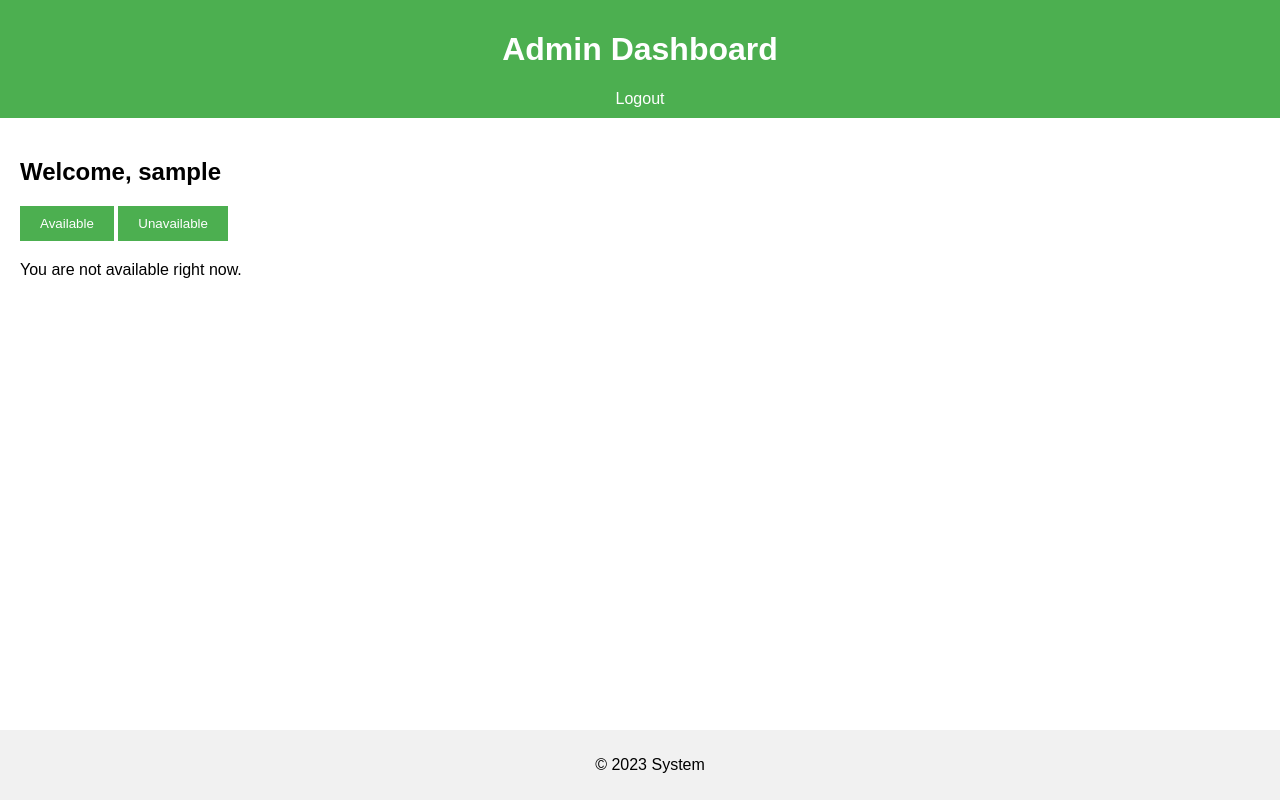
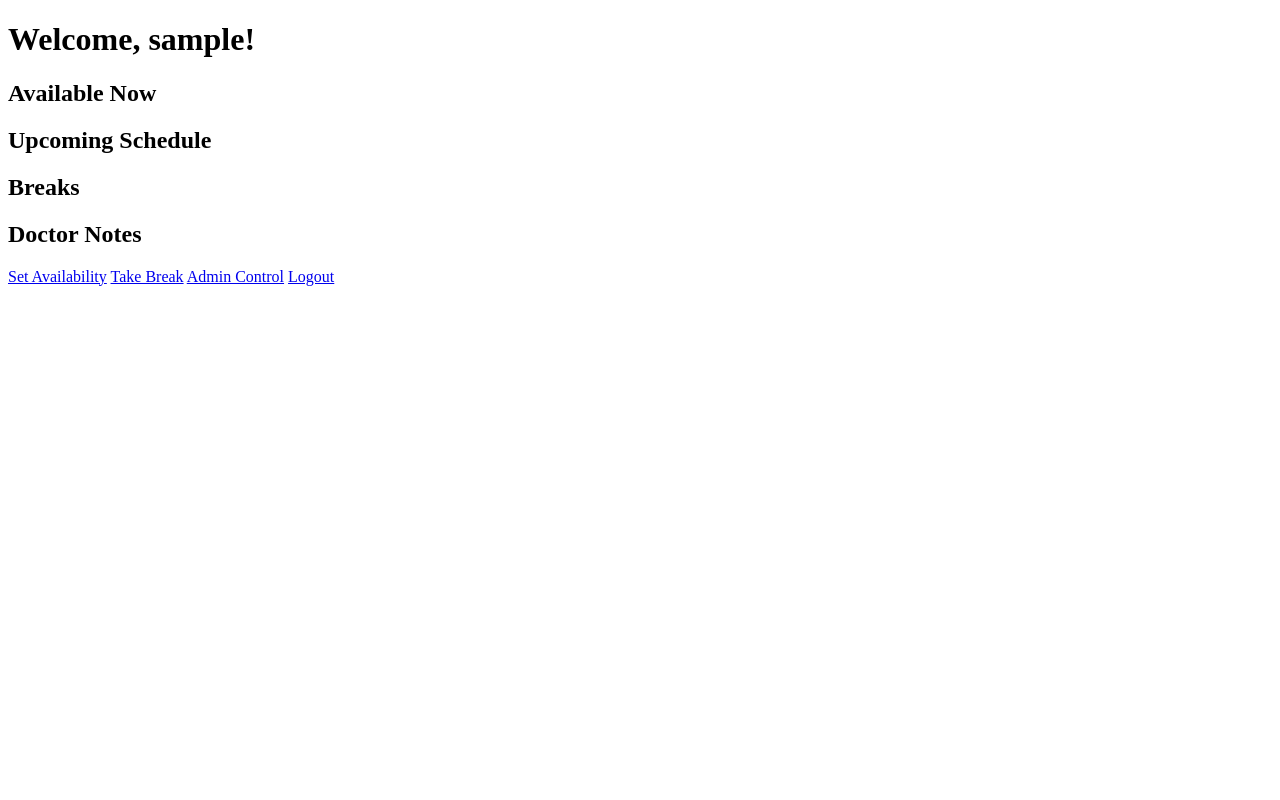
Before and after one commit to sahalux111/RadbloxTest, a Flask app: page /dashboard in a window 1280 px wide. Run offline with Flask 3, Linux system fonts and the light colour scheme; the visitor is signed in with stand-in values (Sample User, id 1); data that the repository does not hold is empty; some libraries are stand-ins or nearby versions.

Commit message:
Update dashboard.html

```diff
--- a/templates/dashboard.html
+++ b/templates/dashboard.html
@@ -4,45 +4,40 @@
     <meta charset="UTF-8">
     <meta name="viewport" content="width=device-width, initial-scale=1.0">
     <title>Dashboard</title>
-    <link rel="stylesheet" href="{{ url_for('static', filename='style.css') }}">
 </head>
 <body>
-    <header>
-        <h1>{{ session['role']|capitalize }} Dashboard</h1>
-        <nav>
-            <a href="{{ url_for('logout') }}">Logout</a>
-        </nav>
-    </header>
-
-    <main>
-        <h2>Welcome, {{ session['username'] }}</h2>
-
-        <!-- Availability toggle -->
-        <form method="POST" action="{{ url_for('set_availability_status') }}">
-            <button type="submit" name="action" value="available">Available</button>
-            <button type="submit" name="action" value="unavailable">Unavailable</button>
-        </form>
-
-        <!-- Doctor/QA-specific availability information -->
-        {% if session['role'] == 'doctor' and doctor_availability %}
-            <p>Currently available until: {{ doctor_availability.end_time or "Open-ended" }}</p>
-            <form method="POST" action="{{ url_for('set_notes') }}">
-                <textarea name="notes">{{ doctor_availability.notes }}</textarea>
-                <button type="submit">Save Notes</button>
-            </form>
-        {% elif session['role'] == 'qa_radiographer' and qa_availability %}
-            <p>Currently available until: {{ qa_availability.end_time or "Open-ended" }}</p>
-            <form method="POST" action="{{ url_for('set_notes') }}">
-                <textarea name="notes">{{ qa_availability.notes }}</textarea>
-                <button type="submit">Save Notes</button>
-            </form>
-        {% else %}
-            <p>You are not available right now.</p>
-        {% endif %}
-    </main>
-
-    <footer>
-        <p>&copy; 2023 System</p>
-    </footer>
+    <h1>Welcome, {{ session.username }}!</h1>
+    <h2>Available Now</h2>
+    <ul>
+        {% for doctor, end_time in available_now.items() %}
+            <li>{{ doctor }} - Available until {{ end_time }}</li>
+        {% endfor %}
+    </ul>
+    <h2>Upcoming Schedule</h2>
+    <ul>
+        {% for doctor, times in upcoming_scheduled.items() %}
+            <li>{{ doctor }} - {{ times }}</li>
+        {% endfor %}
+    </ul>
+    <h2>Breaks</h2>
+    <ul>
+        {% for doctor, end_time in breaks.items() %}
+            <li>{{ doctor }} - Break ends at {{ end_time }}</li>
+        {% endfor %}
+    </ul>
+    {% if session.role == 'admin' or session.role == 'qa_radiographer' %}
+        <h2>Doctor Notes</h2>
+        <ul>
+            {% for doctor, note in doctor_notes.items() %}
+                <li>{{ doctor }} - {{ note }}</li>
+            {% endfor %}
+        </ul>
+    {% endif %}
+    <a href="{{ url_for('select_availability') }}">Set Availability</a>
+    <a href="{{ url_for('take_break') }}">Take Break</a>
+    {% if session.role == 'admin' %}
+        <a href="{{ url_for('admin_control') }}">Admin Control</a>
+    {% endif %}
+    <a href="{{ url_for('index') }}">Logout</a>
 </body>
 </html>
```
